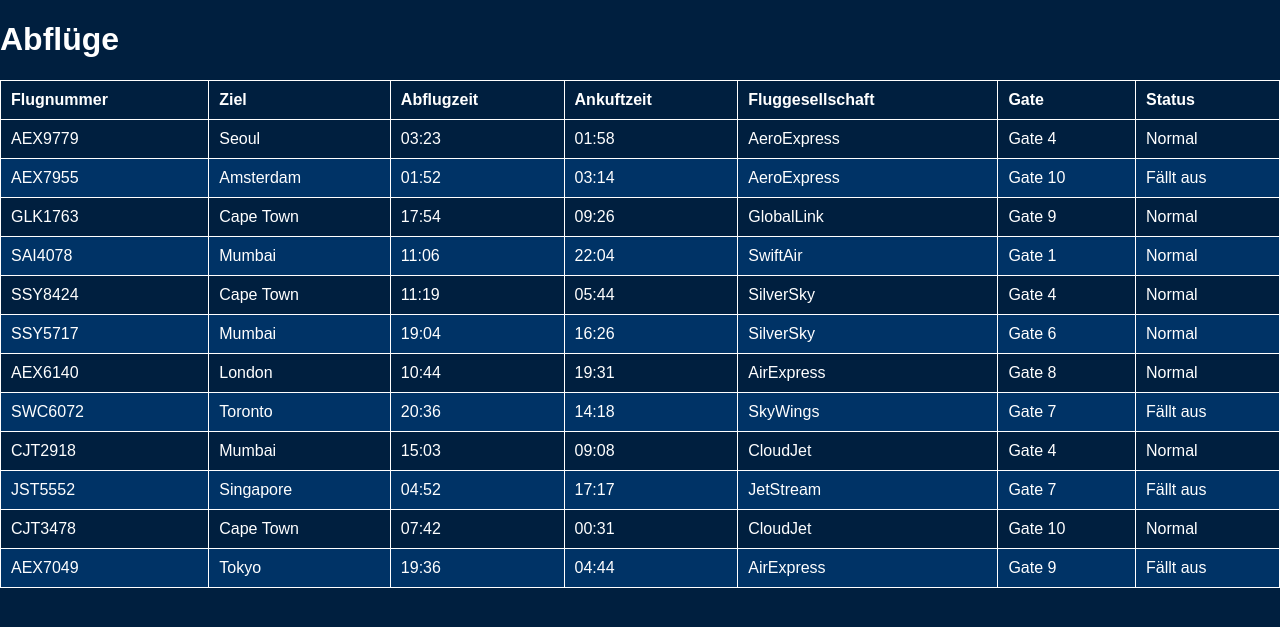
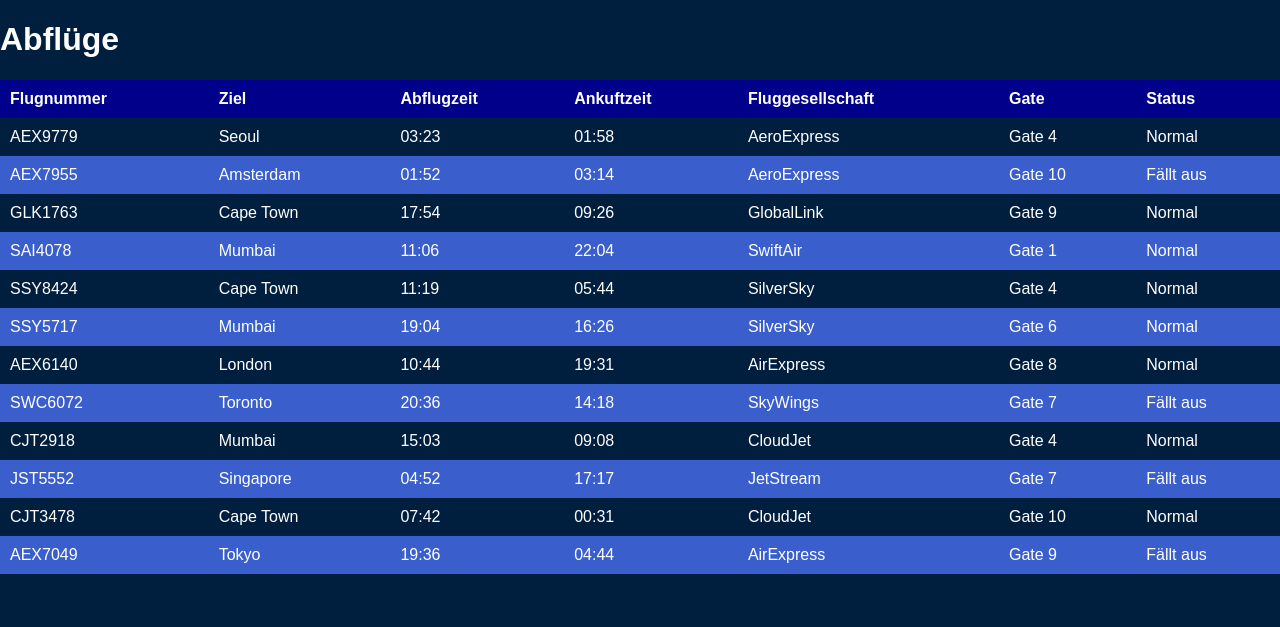
Before and after one commit to sstreichan/ProjektFlugzeug, a Flask app: page / in a window 1280 px wide. Shown: the part 52-679 px from the top of the page. Run offline with Flask 3, Linux system fonts and the light colour scheme.

Commit message:
style update

```diff
--- a/templates/Flugplan.html
+++ b/templates/Flugplan.html
@@ -15,25 +15,26 @@
     }
 
     th, td {
-            border: 1px solid #FFFFFF; /* Weiß */
+      border: 0px solid #FFFFFF; /* Weiß */
       padding: 10px;
       text-align: left;
     }
 
     th {
       cursor: pointer;
+      background-color: #00008b; /* Dunkles Blau für den Tabellenkopf */
     }
 
     th:hover {
-            background-color: #003366; /* Dunkleres Blau */
+      background-color: #00bfff; /* DeepSkyBlue */
     }
 
     tr:nth-child(even) {
-            background-color: #003366; /* Dunkleres Blau */
+      background-color: #3A5FCD; /* Dunkleres Blau */
     }
 
     tr:hover {
-            background-color: #004080; /* Mittleres Blau */
+      background-color: #00bfff; /* DeepSkyBlue */
     }
   </style>
         <h1>Abflüge</h1>
```
Lines whose indentation alone changed are shown as unchanged.
